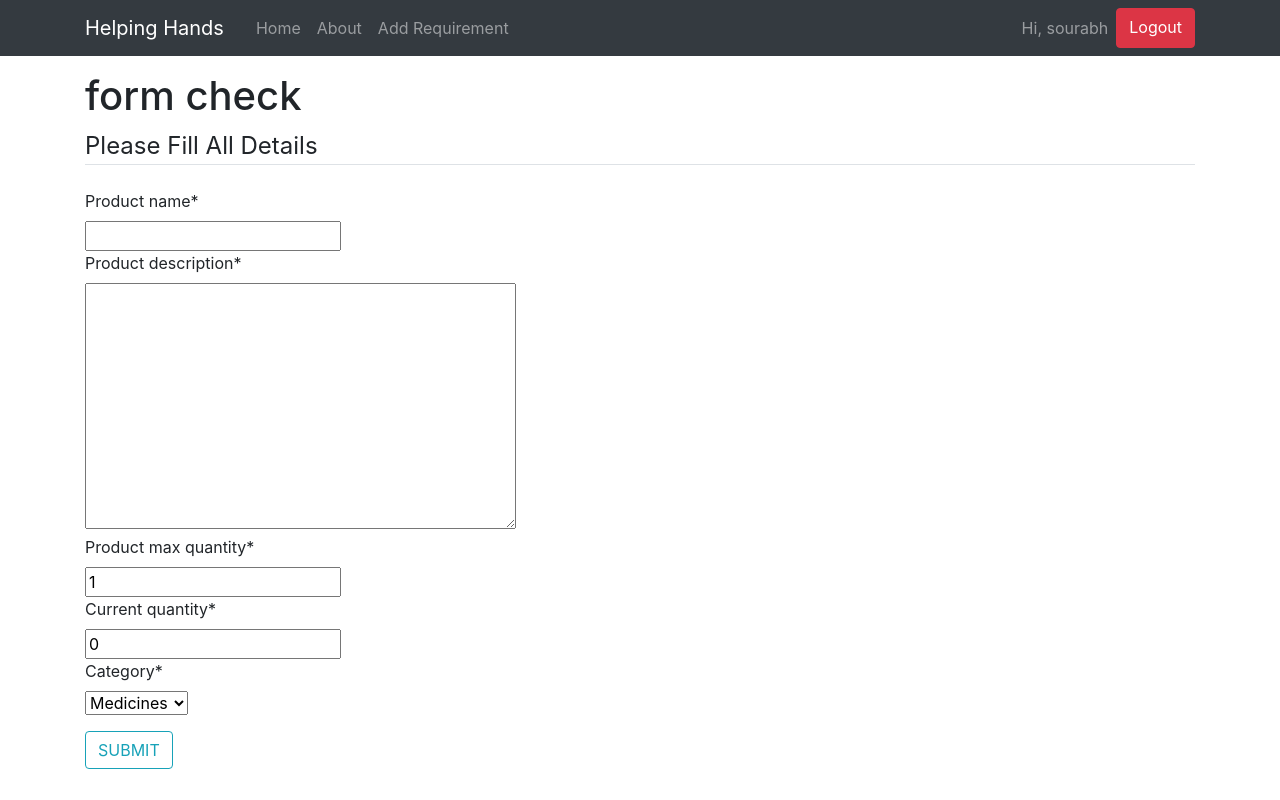
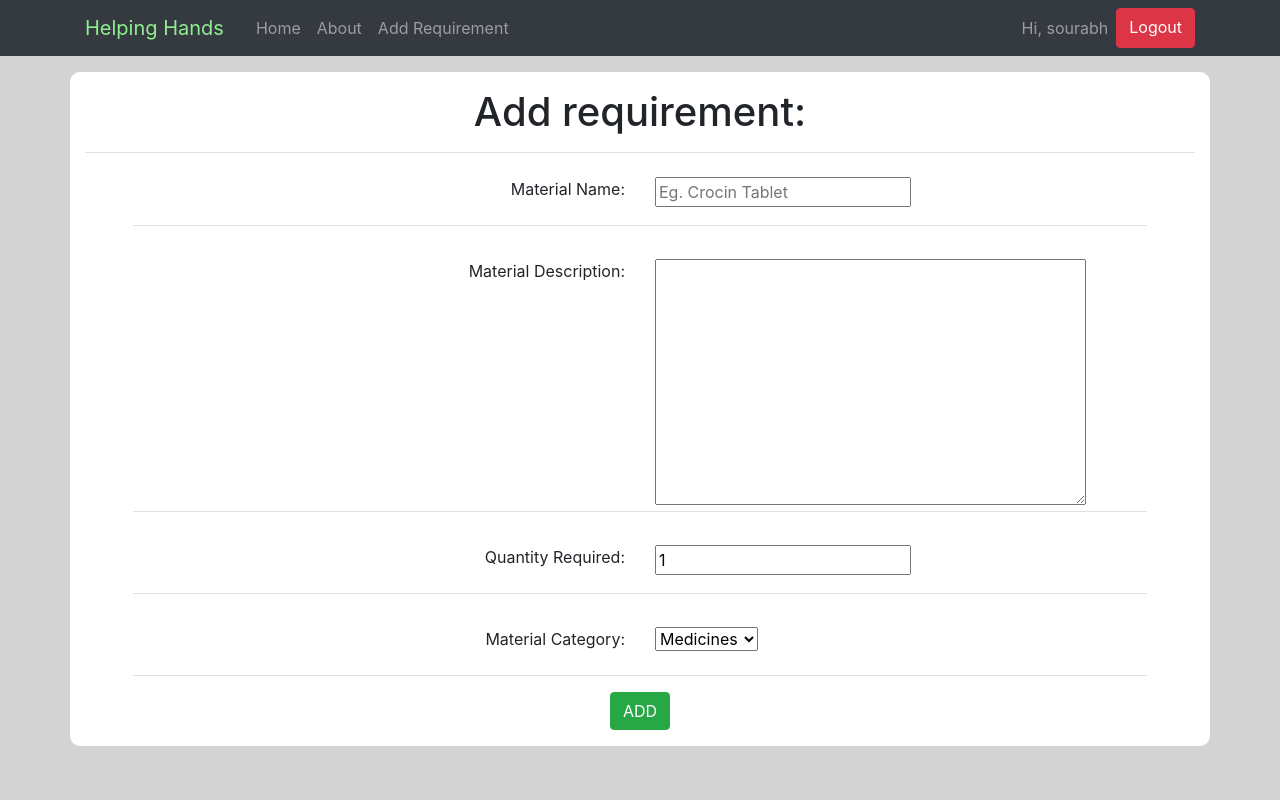
Before and after one commit to sourabhb77/Helping-Hands, a Django app: page /new-listing in a window 1280 px wide. Run offline with Django 3.2, Linux system fonts and the light colour scheme; a user stored in the database is signed in; some libraries are stand-ins or nearby versions.

Commit message:
final commmit

```diff
--- a/helpinghands/accounts/templates/accounts/base.html
+++ b/helpinghands/accounts/templates/accounts/base.html
@@ -14,11 +14,11 @@
 
         <title>Helping Hands</title>
 </head>
-<body>
+<body style="background-color: lightgray;">
     <header class="site-header">
     <nav class="navbar navbar-expand-lg navbar-dark bg-dark fixed-top">
-        <div class="container">
-          <a class="navbar-brand mr-4" href="">Helping Hands</a>
+        <div class="container" >
+          <a class="navbar-brand mr-4" href="{% url 'home' %}" style="color: lightgreen">Helping Hands</a>
           <button class="navbar-toggler" type="button" data-toggle="collapse" data-target="#navbarToggle" aria-controls="navbarToggle" aria-expanded="false" aria-label="Toggle navigation">
           <span class="navbar-toggler-icon"></span>
           </button>
@@ -38,19 +38,16 @@
 
         <div class="collapse navbar-collapse" id="navbarSupportedContent">
           <ul class="navbar-nav mr-auto">
-            <li class="nav-item dropdown active">
-              {% if not user.is_authenticated %}
-
+            <!-- <li class="nav-item dropdown active">
                 <a class="nav-link dropdown-toggle" href="#" id="navbarDropdown" role="button" data-toggle="dropdown" aria-haspopup="true" aria-expanded="false">
                   Select User Type
                 </a>
-              {% endif %}
                 <div class="dropdown-menu" aria-labelledby="navbarDropdown">
                     <a class="dropdown-item" href="{% url 'accounts-register' %}">User</a>
                     <div class="dropdown-divider"></div>
                     <a class="dropdown-item" href="{% url 'accounts-register-ngo' %}">NGO Admin</a>
                   </div>
-              </li>
+              </li> -->
 
             </ul>
             </div>
@@ -65,20 +62,29 @@
 
             <div class="navbar-nav">
             {% if user.is_authenticated %}
-            <a class="nav-item nav-link" href="{% url 'user/' ">Hi, {{ request.user }}</a>
+            <a class="nav-item nav-link" href="#">Hi, {{ request.user }}</a>
             <a href="{% url 'accounts-logout' %}" class="btn btn-danger" id="">Logout</a>
             {% else %}
               <a class="nav-item nav-link" href="{% url 'login' %}">Login</a>
-              <a class="nav-item nav-link" href="{% url 'register' %}">Register</a>
+              <li class="nav-item dropdown">
+                <a class="nav-link dropdown-toggle" href="#" id="navbarDropdown" role="button" data-toggle="dropdown" aria-haspopup="true" aria-expanded="false">
+                  Register
+                </a>
+                <div class="dropdown-menu" aria-labelledby="navbarDropdown">
+                    <a class="dropdown-item" href="{% url 'accounts-register' %}">User</a>
+                    <div class="dropdown-divider"></div>
+                    <a class="dropdown-item" href="{% url 'accounts-register-ngo' %}">NGO Admin</a>
+                  </div>
+              </li>
             {% endif %}
 
             </div>
           </div>
         </div>
       </nav>
+      <br><br><br>
     </header>
-    <br><br> <br>
-    <main role="main" class="container">
+    <main role="main" class="container" style="background-color: white;border-radius: 10px;">
       <div class="row">
         <div class="col-md-12">
             {% if messages %}
--- a/helpinghands/accounts/templates/accounts/donation-receipt.html
+++ b/helpinghands/accounts/templates/accounts/donation-receipt.html
@@ -6,12 +6,10 @@
             <h4 class="card-header" align="center">Your Donation receipt</h4>
             <div class="card-body">
               <p class="card-title" style="color: blue;"><b>Thank you for donating. Your donation is in proper hands</b></p>
-              <p class="card-text"><b>Type of donation:</b></p>
-              <p class="card-text">{{type}}</p>
               <p class="card-text"><b>Quantity of donation:</b></p>
-              <p class="card-text">{{quantity}}</p>
+              <p class="card-text">{{quantity_donated}}</p>
               <p class="card-text"><b>Donation date:</b></p>
-              <p class="card-text">{{ datetime|date:"M d, Y" }}</p>
+              <p class="card-text">{{ date|date:"M d, Y" }}</p>
               <div class="row">
                   <div class="col-sm-4">
                     <button type="submit" class="btn btn-primary"><a href="{% url 'home' %}" style="color:white">Veiw requirement</a></button>
--- a/helpinghands/accounts/templates/accounts/st_form.html
+++ b/helpinghands/accounts/templates/accounts/st_form.html
@@ -4,20 +4,42 @@
 
 
 {% block content %}
-    <h1>{{info}}</h1>
+
+    <style>
+
+    </style>
+
+    <center><h1 class="border-bottom mb-4 p-3">Add requirement:</h1>
   <div     class="content-section">
     <form method="POST">
         {% csrf_token %}
-        <fieldset class="form-group">
-            <legend class="border-bottom mb-4">
-                Please Fill All Details
-            </legend>
-            {{form|crispy}}
+        <fieldset class="form-group container">
+
+            <div class="row">
+                <div class="col text-right border-bottom pb-4 ml-5">Material Name:</div>
+                <div class="col text-left border-bottom mr-5">{{ form.product_name }}</div>
+                <div class="w-100"></div><hr>
+                <div class="col text-right border-bottom pb-4 ml-5">Material Description:</div>
+                <div class="col text-left border-bottom mr-5">{{ form.product_description }}</div>
+                <div class="w-100"></div><hr>
+                <div class="col text-right border-bottom pb-4 ml-5">Quantity Required:</div>
+                <div class="col text-left border-bottom mr-5">{{ form.product_max_quantity }}</div>
+                <div class="w-100"></div><hr>
+                <div class="col text-right border-bottom pb-4 ml-5">Material Category:</div>
+                <div class="col text-left border-bottom mr-5">{{ form.category }}</div>
+              </div>
         </fieldset>
         <div class="form-group">
-            <button class="btn btn-outline-info" type="submit"> SUBMIT</button>
+            <button class="btn btn-success" type="submit"> ADD</button>
         </div>
     </form>
 </div>
+</center>
+
+<script>
+    var fields = document.getElementsByTagName("input");
+
+    fields[1].placeholder = "Eg. Crocin Tablet";
+  </script>
 
 {% endblock content %}
--- a/helpinghands/requirement/models.py
+++ b/helpinghands/requirement/models.py
@@ -36,10 +36,10 @@ class requirementModel(models.Model):
 ###### not yet completed
 class DonationModel(models.Model):
     doner_id =  models.CharField(max_length=20)
-    product_id  = models.CharField(max_length=20)
-    category = models.CharField(max_length=20)
-    product_name = models.CharField(max_length=20)
-    quantity_donated = models.CharField(max_length=20)
+    product_id  = models.CharField(max_length=20, null=True)
+    category = models.CharField(max_length=20, null=True)
+    product_name = models.CharField(max_length=20, null=True)
+    quantity_donated = models.CharField(max_length=20, null=True)
     donated_at = models.DateTimeField(default = timezone.now)
 
     def __str__(self):
--- a/helpinghands/requirement/views.py
+++ b/helpinghands/requirement/views.py
@@ -7,7 +7,7 @@ from django.contrib.auth import logout as auth_logout
 from django.contrib.auth.decorators import login_required
 from django.views.generic import ListView , DetailView
 from .models import requirementModel, DonationModel
-
+from datetime import datetime
 
 
 # Create your views here.
@@ -76,19 +76,29 @@ class ngoListView(ListView):
 
 
 
-class donation_form_receipt(DetailView):
-    model = DonationModel
-    template_name = 'accounts/donation-receipt.html'
+# class donation_form_receipt(DetailView):
+#     model = DonationModel
+#     template_name = 'accounts/donation-receipt.html'
 
-# def donation_form_receipt(request, ):
-#     if request.method=='POST':
-#         # quantity_donated = request.POST.get('quantity_donated')
-#         # doner_id = request.user.username
-#         # product_id = x.product_id
-#         # category = x.category
-#         # product_name = x.product_name
-#         # quantity_donated = x.quantity_donated
-#         print("\n**********************\n")
-#         print("sdceweiwue")
-#         print("\n**********************\n")
-#     return render(request,'accounts/donation-receipt.html')
+def donation_form_receipt(request):
+    # model = requirementModel
+    # template_name = 'accounts/list_detail.html'
+    if request.method=='POST':
+        quantity_donated = request.POST.get('quantity_donated')
+        # print(quantity_donated)
+        # print("\n**********************\n")
+        doner_id = request.user.username
+        product_id = request.POST.get('product_name')
+        category = request.POST.get('product_name')
+        product_name = request.POST.get('product_name')
+        donationModel = DonationModel(product_name=product_name,category=category,doner_id=doner_id,product_id=product_id,quantity_donated=quantity_donated)
+        donationModel.save()
+        # print(quantity_donated)
+        print("\n**********************\n")
+        context= {
+            "product_name":product_name,
+            "category":category,
+            "date":datetime.now(),
+            "quantity_donated":quantity_donated,
+        }
+    return render(request,'accounts/donation-receipt.html',context)
```
Also changed, not shown: helpinghands/accounts/templates/accounts/list_detail.html (+16 -1 lines), helpinghands/accounts/templates/accounts/register.html (+9 -7 lines), helpinghands/accounts/templates/accounts/register_ngo.html (+6 -6 lines), helpinghands/db.sqlite3, helpinghands/requirement/migrations/0007_auto_20200927_0809.py (added), helpinghands/requirement/migrations/0008_auto_20200927_0811.py (added), helpinghands/requirement/migrations/0009_auto_20200927_0813.py (added).
